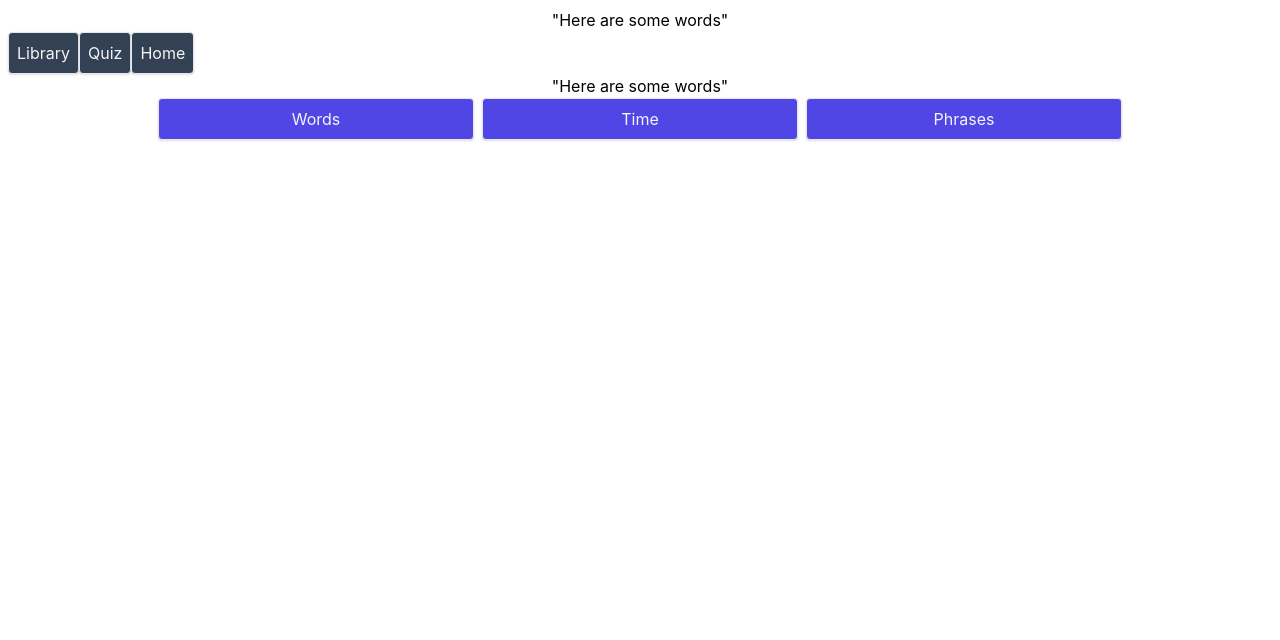
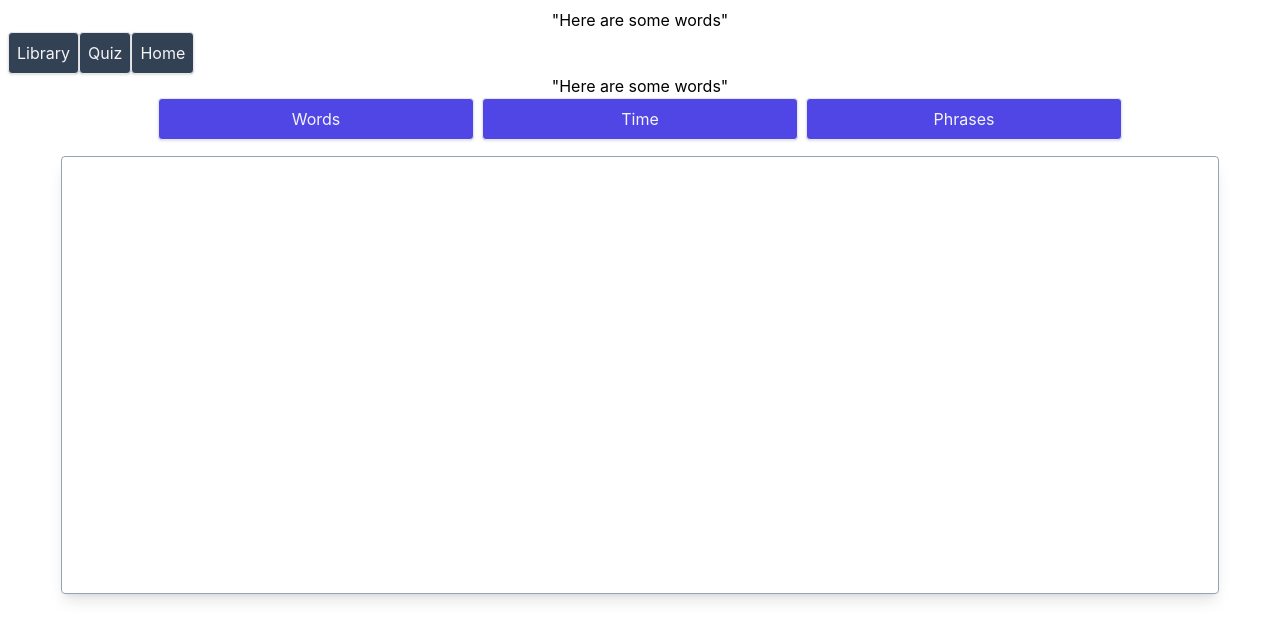
Before and after one commit to LumberJon1/JapaneseFlashcards, a React (Create React App) app: page / in a window 1280 px wide. Shown: the top 640 px of the page. Built offline with nearby package versions, Linux system fonts and the light colour scheme.

Commit message:
Added skeletonized Flashcard component

```diff
--- a/src/App.js
+++ b/src/App.js
@@ -3,15 +3,17 @@ import logo from './logo.svg';
 import './App.css';
 import Navbar from "./components/Navbar";
 import QuizCategories from './components/QuizCategories';
+import Flashcard from './components/Flashcard';
 
 function App() {
   return (
     <div className="App w-screen h-screen flex flex-col items-center p-2">
       {/* Navbar and hamburger menu */}
       <Navbar className="w-full"></Navbar>
+      {/* Flashcard Categories */}
       <QuizCategories></QuizCategories>
-      {/* Flashcard Categories */}
       {/* Flashcard */}
+      <Flashcard></Flashcard>
       {/* Bottom Buttons */}
     </div>
   );
--- /dev/null
+++ b/src/components/Flashcard/index.js
@@ -0,0 +1,27 @@
+import React from "react";
+
+function Flashcard() {
+
+    return (
+
+        // Generate a random card from the library based on whichever quiz type is set to active
+
+        <div className="w-full flex flex-col items-center justify-center h-3/5">
+
+            {/* Will need to access the state of the card: English or Japanese, then
+            conditionally render either just the English, or the English and Japanese. */}
+
+            {/* header */}
+
+
+            <div className="border border-slate-400 shadow-lg rounded w-11/12 h-full my-4 p-2 flex flex-col items-center justify-center">
+            {/* Either English or Japanese and English */}
+
+            </div>
+
+
+        </div>
+    );
+}
+
+export default Flashcard;
```
